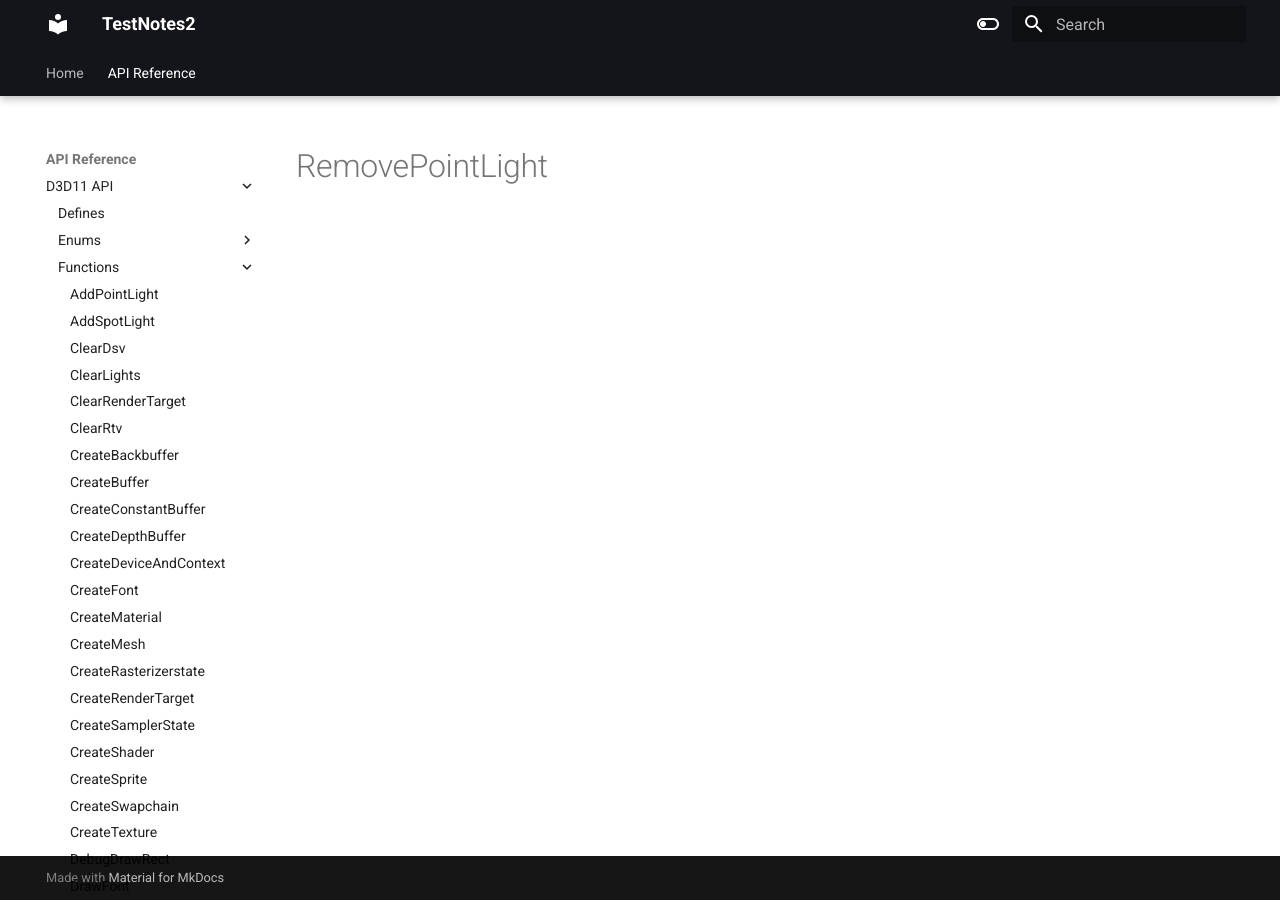
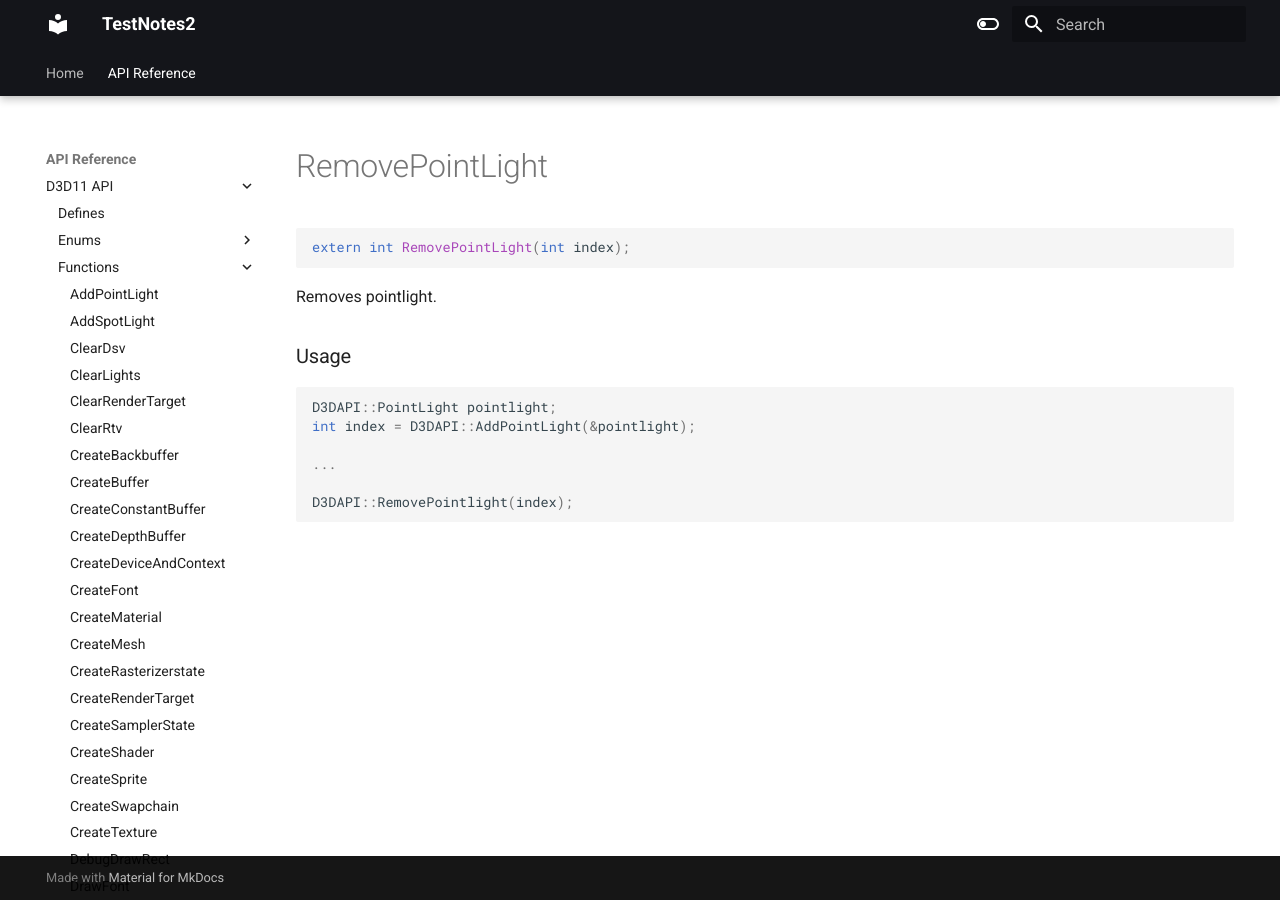
Before and after one commit to erichederstedt/TempEngineDocs, an MkDocs documentation site: the page built from docs/API Reference/D3D11 API/Functions/RemovePointLight.md, in a window 1280 px wide. Built offline with MkDocs 1.6.1 and Material for MkDocs 9.7.7, drawn with Linux system fonts in a browser that asks for light colours.

Commit message:
PUSH NOTE : RemovePointLight.md

````diff
--- a/docs/API Reference/D3D11 API/Functions/RemovePointLight.md
+++ b/docs/API Reference/D3D11 API/Functions/RemovePointLight.md
@@ -1 +1,18 @@
 # RemovePointLight
+
+```c++
+extern int RemovePointLight(int index);
+```
+
+Removes pointlight.
+
+
+### Usage
+```c++
+D3DAPI::PointLight pointlight;
+int index = D3DAPI::AddPointLight(&pointlight);
+
+...
+
+D3DAPI::RemovePointlight(index);
+```
````
